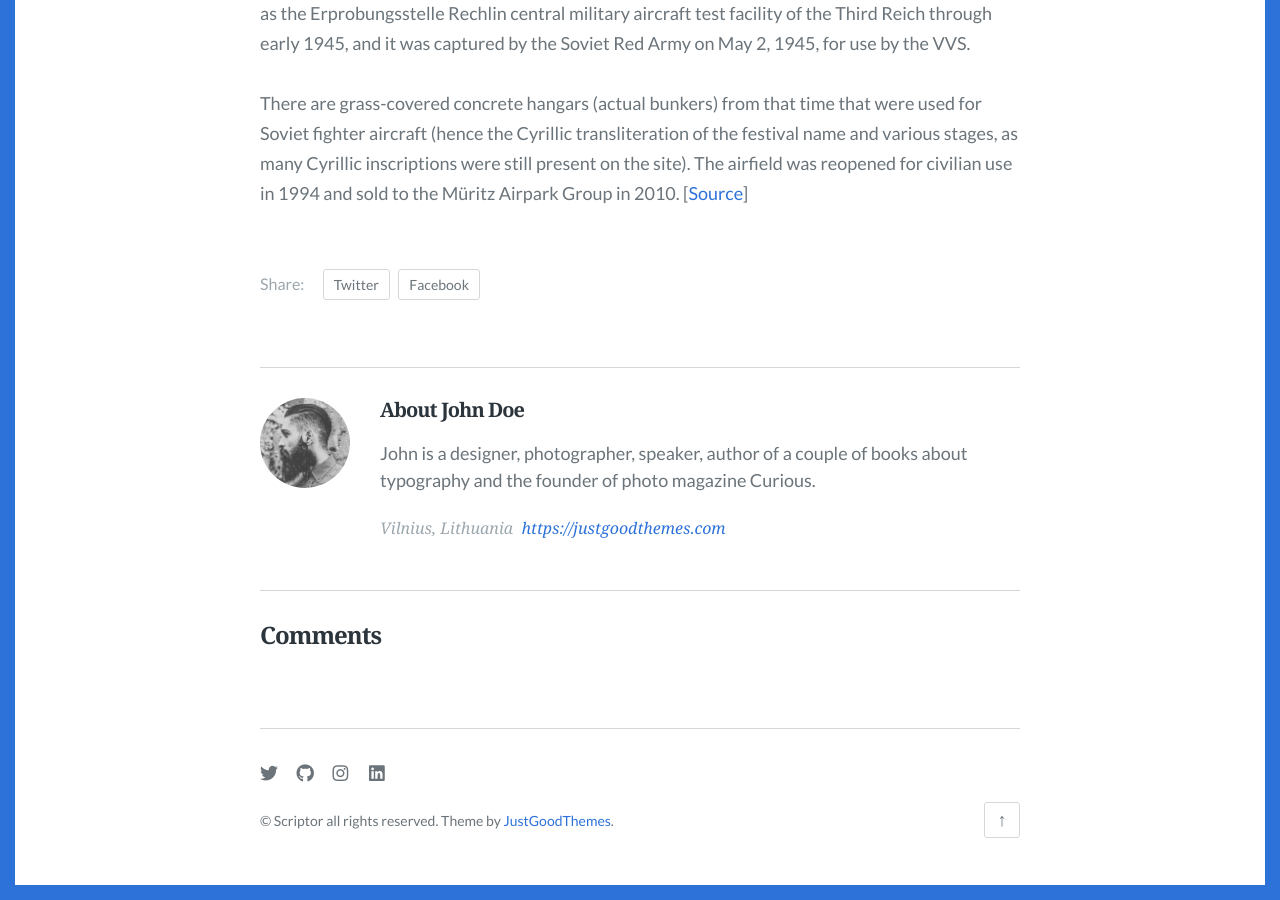
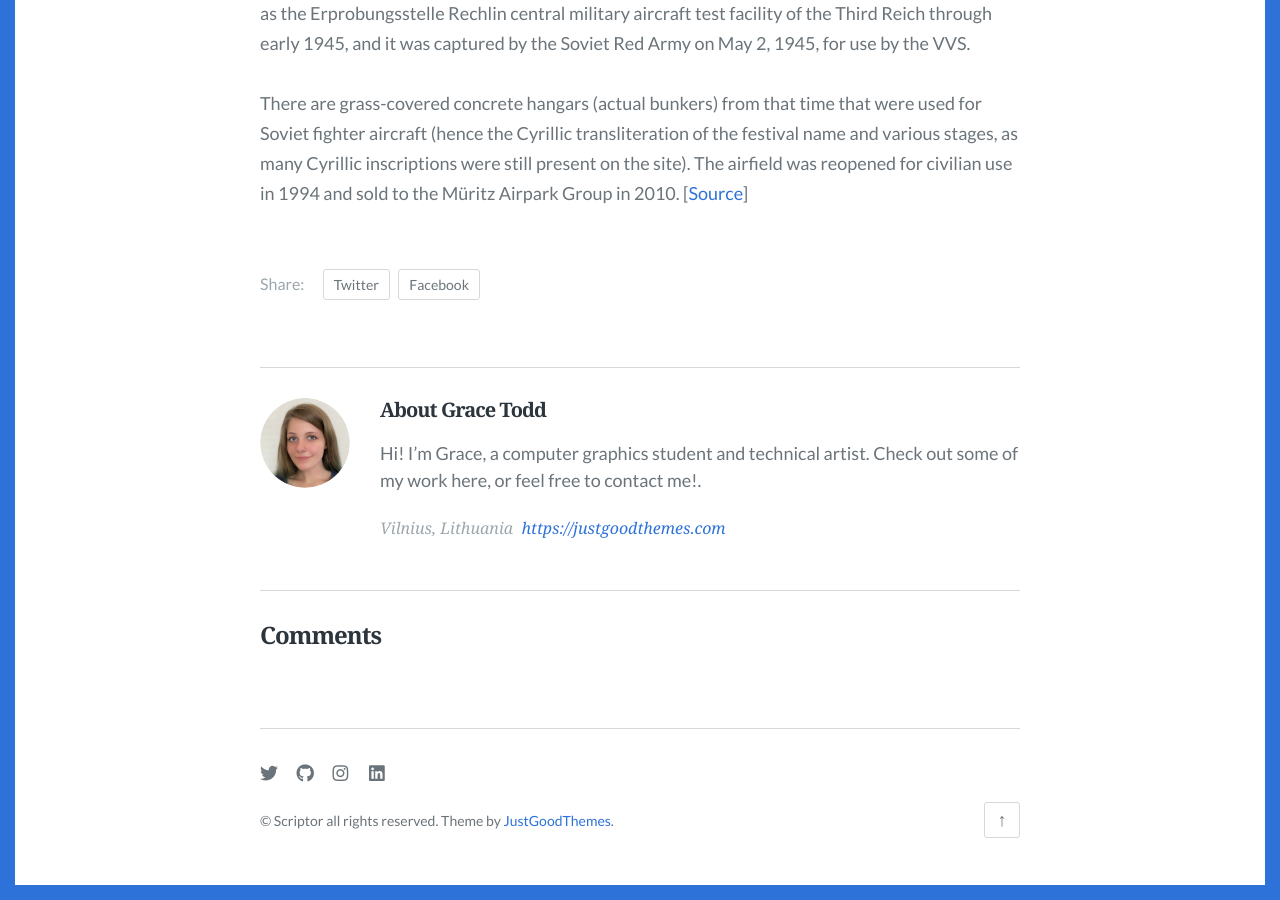
Before and after one commit to toddgr/toddgr.github.io, a Jekyll site: the page built from _posts/2019-01-01-the-advantages-and-disadvantages-of-working-from-home.md, in a window 1280 px wide and 900 px high, scrolled down 2167 px. Built offline with Jekyll 4.4.1, drawn with Linux system fonts in a browser that asks for light colours; some web fonts are replaced; comment, search, counter and statistics services are not loaded.

Commit message:
new author picture

```diff
--- a/_data/author.json
+++ b/_data/author.json
@@ -1,6 +1,6 @@
 {
-  "name": "John Doe",
-  "bio": "John is a designer, photographer, speaker, author of a couple of books about typography and the founder of photo magazine Curious.",
+  "name": "Grace Todd",
+  "bio": "Hi! I'm Grace, a computer graphics student and technical artist. Check out some of my work here, or feel free to contact me!.",
   "url": "https://justgoodthemes.com",
   "location": "Vilnius, Lithuania",
   "image": "images/author.png"
```
Also changed, not shown: images/author.png.
